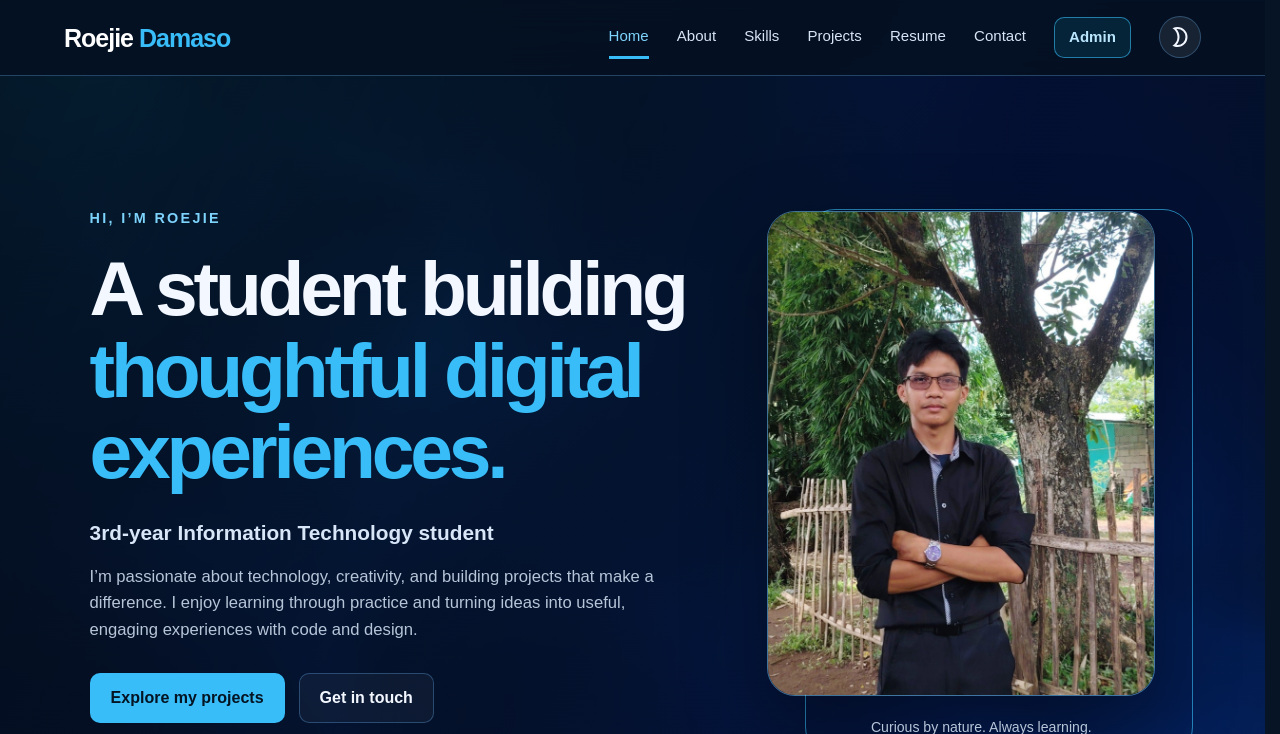
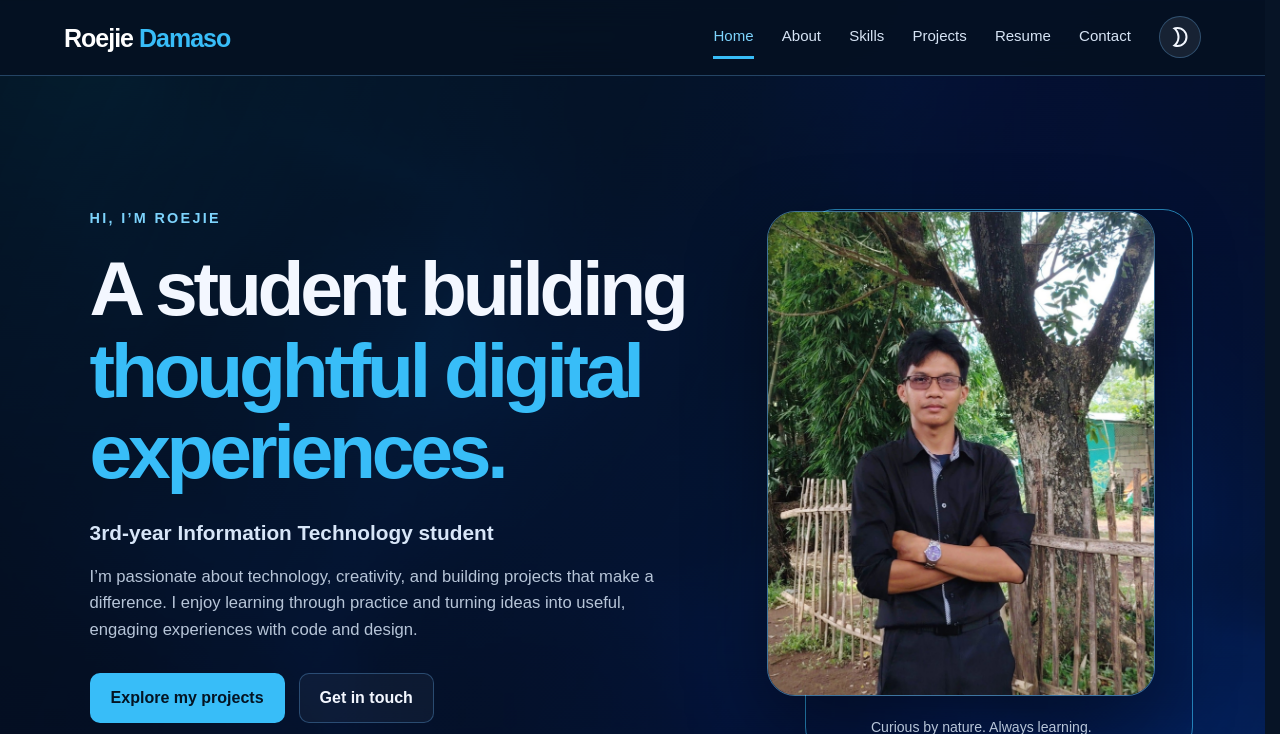
Before and after one commit to Wedyey/portfolio, a PHP site: page / in a window 1280 px wide. Shown: the top 734 px of the page. Run offline with PHP 8.4, Linux system fonts and the light colour scheme.

Commit message:
revert: remove public admin shortcut
Keep administrator sign-in out of public navigation. Admin pages continue to require an authenticated session.

```diff
--- a/about.html
+++ b/about.html
@@ -25,7 +25,6 @@
             <li><a href="projects.html">Projects</a></li>
             <li><a href="resume.html">Resume</a></li>
             <li><a href="contact.html">Contact</a></li>
-            <li class="admin-shortcut"><a href="admin/login.php" aria-label="Administrator login">Admin</a></li>
 
             <li><button id="theme-mode">
                 <svg xmlns="http://www.w3.org/2000/svg" height="24px" viewBox="0 -960 960 960" width="24px" fill="#1f1f1f"><path d="M380-160q133 0 226.5-93.5T700-480q0-133-93.5-226.5T380-800h-21q-10 0-19 2 57 66 88.5 147.5T460-480q0 89-31.5 170.5T340-162q9 2 19 2h21Zm0 80q-53 0-103.5-13.5T180-134q93-54 146.5-146T380-480q0-108-53.5-200T180-826q46-27 96.5-40.5T380-880q83 0 156 31.5T663-763q54 54 85.5 127T780-480q0 83-31.5 156T663-197q-54 54-127 85.5T380-80Zm80-400Z"/></svg>
--- a/contact.html
+++ b/contact.html
@@ -28,7 +28,6 @@
             <li><a href="projects.html">Projects</a></li>
             <li><a href="resume.html">Resume</a></li>
             <li class="active"><a href="contact.html" aria-current="page">Contact</a></li>
-            <li class="admin-shortcut"><a href="admin/login.php" aria-label="Administrator login">Admin</a></li>
 
             <li><button id="theme-mode" type="button" aria-label="Toggle color theme" aria-pressed="false">
                 <svg xmlns="http://www.w3.org/2000/svg" height="24px" viewBox="0 -960 960 960" width="24px" fill="#1f1f1f"><path d="M380-160q133 0 226.5-93.5T700-480q0-133-93.5-226.5T380-800h-21q-10 0-19 2 57 66 88.5 147.5T460-480q0 89-31.5 170.5T340-162q9 2 19 2h21Zm0 80q-53 0-103.5-13.5T180-134q93-54 146.5-146T380-480q0-108-53.5-200T180-826q46-27 96.5-40.5T380-880q83 0 156 31.5T663-763q54 54 85.5 127T780-480q0 83-31.5 156T663-197q-54 54-127 85.5T380-80Zm80-400Z"/></svg>
--- a/index.html
+++ b/index.html
@@ -23,7 +23,6 @@
             <li><a href="projects.html">Projects</a></li>
             <li><a href="resume.html">Resume</a></li>
             <li><a href="contact.html">Contact</a></li>
-            <li class="admin-shortcut"><a href="admin/login.php" aria-label="Administrator login">Admin</a></li>
             <li><button id="theme-mode" type="button" aria-label="Toggle color theme" aria-pressed="false">
                 <svg xmlns="http://www.w3.org/2000/svg" height="24px" viewBox="0 -960 960 960" width="24px" fill="#1f1f1f"><path d="M380-160q133 0 226.5-93.5T700-480q0-133-93.5-226.5T380-800h-21q-10 0-19 2 57 66 88.5 147.5T460-480q0 89-31.5 170.5T340-162q9 2 19 2h21Zm0 80q-53 0-103.5-13.5T180-134q93-54 146.5-146T380-480q0-108-53.5-200T180-826q46-27 96.5-40.5T380-880q83 0 156 31.5T663-763q54 54 85.5 127T780-480q0 83-31.5 156T663-197q-54 54-127 85.5T380-80Zm80-400Z"/></svg>
 
--- a/projects.html
+++ b/projects.html
@@ -27,7 +27,6 @@
             <li class="active"><a href="projects.html" aria-current="page">Projects</a></li>
             <li><a href="resume.html">Resume</a></li>
             <li><a href="contact.html">Contact</a></li>
-            <li class="admin-shortcut"><a href="admin/login.php" aria-label="Administrator login">Admin</a></li>
 
             <li><button id="theme-mode" type="button" aria-label="Toggle color theme" aria-pressed="false">
                 <svg xmlns="http://www.w3.org/2000/svg" height="24px" viewBox="0 -960 960 960" width="24px" fill="#1f1f1f"><path d="M380-160q133 0 226.5-93.5T700-480q0-133-93.5-226.5T380-800h-21q-10 0-19 2 57 66 88.5 147.5T460-480q0 89-31.5 170.5T340-162q9 2 19 2h21Zm0 80q-53 0-103.5-13.5T180-134q93-54 146.5-146T380-480q0-108-53.5-200T180-826q46-27 96.5-40.5T380-880q83 0 156 31.5T663-763q54 54 85.5 127T780-480q0 83-31.5 156T663-197q-54 54-127 85.5T380-80Zm80-400Z"/></svg>
--- a/resume.html
+++ b/resume.html
@@ -27,7 +27,6 @@
             <li><a href="projects.html">Projects</a></li>
             <li class="active"><a href="resume.html" aria-current="page">Resume</a></li>
             <li><a href="contact.html">Contact</a></li>
-            <li class="admin-shortcut"><a href="admin/login.php" aria-label="Administrator login">Admin</a></li>
 
             <li><button id="theme-mode" type="button" aria-label="Toggle color theme" aria-pressed="false">
                 <svg xmlns="http://www.w3.org/2000/svg" height="24px" viewBox="0 -960 960 960" width="24px" fill="#1f1f1f"><path d="M380-160q133 0 226.5-93.5T700-480q0-133-93.5-226.5T380-800h-21q-10 0-19 2 57 66 88.5 147.5T460-480q0 89-31.5 170.5T340-162q9 2 19 2h21Zm0 80q-53 0-103.5-13.5T180-134q93-54 146.5-146T380-480q0-108-53.5-200T180-826q46-27 96.5-40.5T380-880q83 0 156 31.5T663-763q54 54 85.5 127T780-480q0 83-31.5 156T663-197q-54 54-127 85.5T380-80Zm80-400Z"/></svg>
--- a/skills.html
+++ b/skills.html
@@ -27,7 +27,6 @@
             <li><a href="projects.html">Projects</a></li>
             <li><a href="resume.html">Resume</a></li>
             <li><a href="contact.html">Contact</a></li>
-            <li class="admin-shortcut"><a href="admin/login.php" aria-label="Administrator login">Admin</a></li>
             <li><button id="theme-mode" type="button" aria-label="Toggle color theme" aria-pressed="false">
                 <svg xmlns="http://www.w3.org/2000/svg" height="24px" viewBox="0 -960 960 960" width="24px" fill="#1f1f1f"><path d="M380-160q133 0 226.5-93.5T700-480q0-133-93.5-226.5T380-800h-21q-10 0-19 2 57 66 88.5 147.5T460-480q0 89-31.5 170.5T340-162q9 2 19 2h21Zm0 80q-53 0-103.5-13.5T180-134q93-54 146.5-146T380-480q0-108-53.5-200T180-826q46-27 96.5-40.5T380-880q83 0 156 31.5T663-763q54 54 85.5 127T780-480q0 83-31.5 156T663-197q-54 54-127 85.5T380-80Zm80-400Z"/></svg>
 
--- a/style.css
+++ b/style.css
@@ -823,32 +823,6 @@ textarea:focus-visible{
     border-bottom-color: var(--color-accent);
 }
 
-.navbar li.admin-shortcut{
-    border-bottom: 0;
-}
-
-.navbar .admin-shortcut a{
-    display: inline-flex;
-    min-height: 40px;
-    align-items: center;
-    justify-content: center;
-    padding: 7px 14px;
-    border: 1px solid rgba(56, 189, 248, 0.58);
-    border-radius: 10px;
-    background: rgba(14, 116, 144, 0.2);
-    color: #bae6fd;
-    font-weight: 700;
-    text-decoration: none;
-    transition: background-color 160ms ease, border-color 160ms ease, transform 160ms ease;
-}
-
-.navbar .admin-shortcut a:hover{
-    transform: translateY(-1px);
-    border-color: #7dd3fc;
-    background: rgba(14, 116, 144, 0.4);
-    color: #f0f9ff;
-}
-
 #theme-mode{
     width: 42px;
     height: 42px;
```
